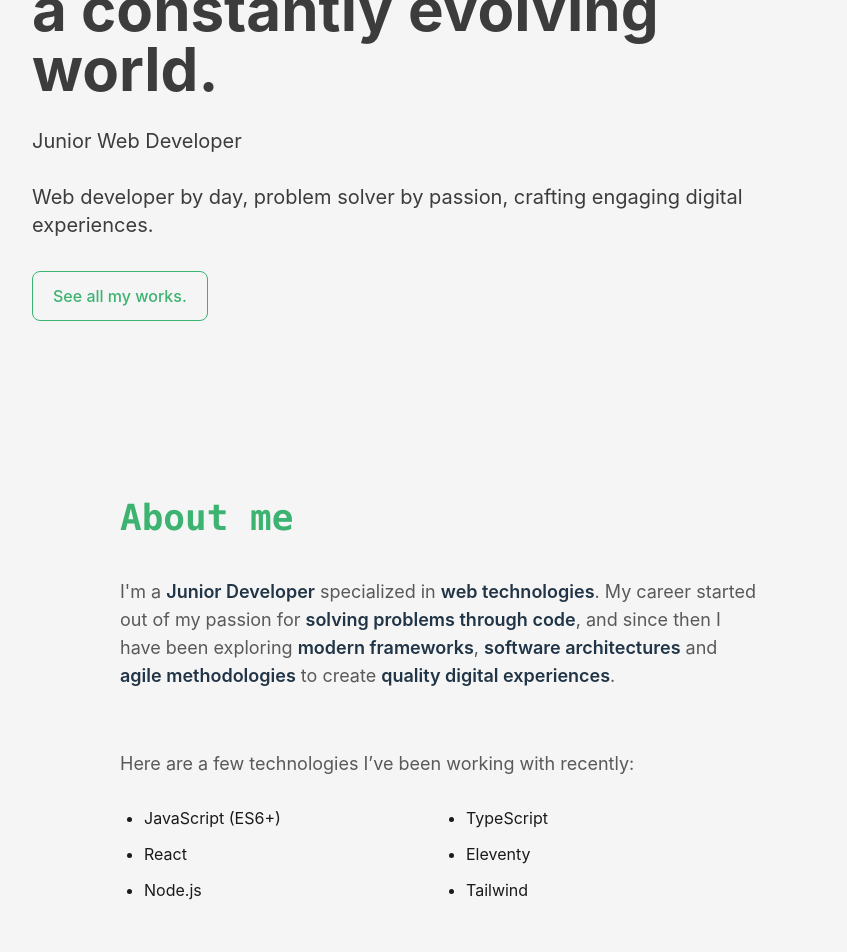
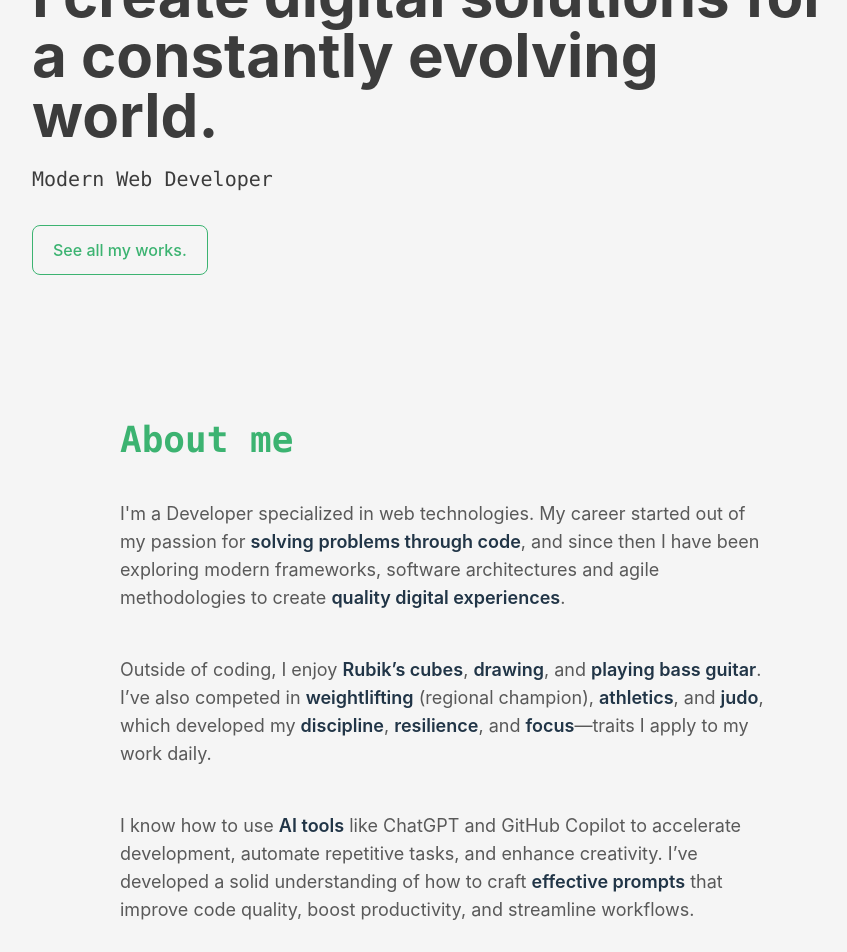
Before and after one commit to joanmrtnz/portfolio, a React (Vite) app: page / in a window 1280 px wide. Shown: the part 380-1332 px from the top of the page, without its empty margins (198-1045 px from the left). Built offline with nearby package versions, Linux system fonts and the light colour scheme.

Commit message:
content: update summary text in About and Hero sections

```diff
--- a/src/components/About.jsx
+++ b/src/components/About.jsx
@@ -14,14 +14,20 @@ export default function About() {
       <div className="max-w-[700px] md:max-w-screen-md w-full text-center bg-[var(--navy)] p-10">
 
         <div className="text-left flex flex-col">
-          <h2 className={`font-mono mb-6 text-left text-3xl sm:text-4xl font-bold text-[var(--green)] transition-opacity duration-700 delay-200 ${
-            isVisible ? "opacity-100 translate-y-0" : "opacity-0 translate-y-5"
-          }`}>
+          <h2 className={`font-mono mb-6 text-left text-3xl sm:text-4xl font-bold text-[var(--green)] transition-opacity duration-700 delay-200 ${isVisible ? "opacity-100 translate-y-0" : "opacity-0 translate-y-5"
+            }`}>
             About me
           </h2>
           <p className={`mt-4 mb-7 text-lg text-[var(--light-slate)] transition-opacity duration-700 delay-200 ${isVisible ? "opacity-100 translate-y-0" : "opacity-0 translate-y-5"}`}>
-            I'm a <strong>Junior Developer</strong> specialized in <strong>web technologies</strong>. My career started out of my passion for <strong>solving problems through code</strong>,
-            and since then I have been exploring <strong>modern frameworks</strong>, <strong>software architectures</strong> and <strong>agile methodologies</strong> to create <strong>quality digital experiences</strong>.
+            I'm a Developer specialized in web technologies. My career started out of my passion for <strong>solving problems through code</strong>, and since then I have been exploring modern frameworks, software architectures and agile methodologies to create <strong>quality digital experiences</strong>.
+          </p>
+
+          <p className={`mt-4 mb-7 text-lg text-[var(--light-slate)] transition-opacity duration-700 delay-200 ${isVisible ? "opacity-100 translate-y-0" : "opacity-0 translate-y-5"}`}>
+            Outside of coding, I enjoy <strong>Rubik’s cubes</strong>, <strong>drawing</strong>, and <strong>playing bass guitar</strong>. I’ve also competed in <strong>weightlifting</strong> (regional champion), <strong>athletics</strong>, and <strong>judo</strong>, which developed my <strong>discipline</strong>, <strong>resilience</strong>, and <strong>focus</strong>—traits I apply to my work daily.
+          </p>
+
+          <p className={`mt-4 mb-7 text-lg text-[var(--light-slate)] transition-opacity duration-700 delay-300 ${isVisible ? "opacity-100 translate-y-0" : "opacity-0 translate-y-5"}`}>
+            I know how to use <strong>AI tools</strong> like ChatGPT and GitHub Copilot to accelerate development, automate repetitive tasks, and enhance creativity. I’ve developed a solid understanding of how to craft <strong>effective prompts</strong> that improve code quality, boost productivity, and streamline workflows.
           </p>
 
           <p className={`mt-8 mb-2 text-lg text-[var(--light-slate)] transition-opacity duration-700 delay-300 ${isVisible ? "opacity-100 translate-y-0" : "opacity-0 translate-y-5"}`}>
@@ -36,6 +42,8 @@ export default function About() {
               <li>Eleventy</li>
               <li>Node.js</li>
               <li>Tailwind</li>
+              <li>AI tools</li>
+              <li>Netlify</li>
             </ol>
           </div>
         </div>
--- a/src/components/Hero.jsx
+++ b/src/components/Hero.jsx
@@ -16,12 +16,8 @@ export default function Hero() {
         I create digital solutions for a constantly evolving world.
       </h1>
 
-      <p className="text-lg md:text-xl mt-2 md:mt-4 text-[var(--slate)] mb-3 md:mb-5 opacity-0 animate-fade-in-up delay-400">
-        Junior Web Developer
-      </p>
-
-      <p className="text-base md:text-xl mt-2 text-[var(--slate)] mb-5 md:mb-8 opacity-0 animate-fade-in-up delay-500">
-        Web developer by day, problem solver by passion, crafting engaging digital experiences.
+      <p className="font-mono text-base md:text-xl mt-2 text-[var(--slate)] mb-5 md:mb-8 opacity-0 animate-fade-in-up delay-500">
+       Modern Web Developer
       </p>
 
       <a
```
